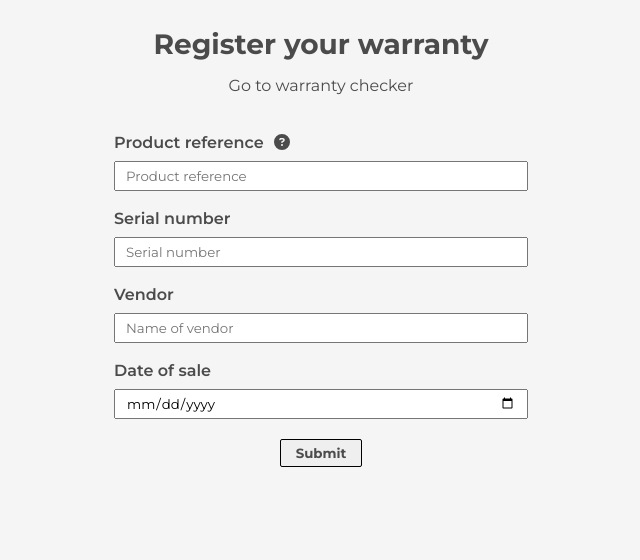
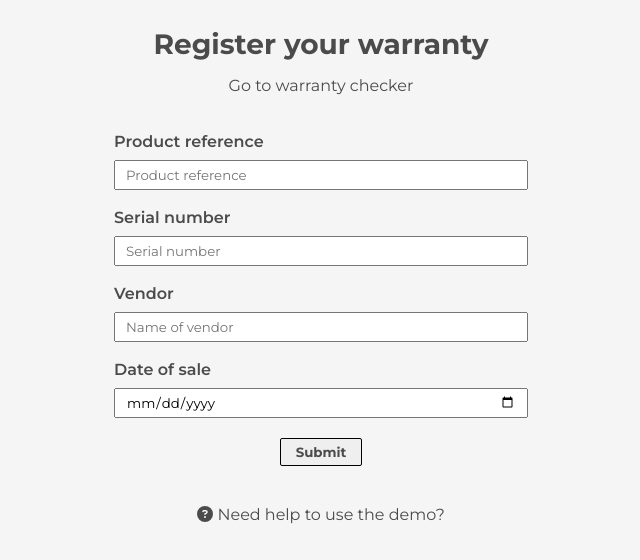
Before and after one commit to frischknechta/warranty-app-frontend, a React (Vite) app: page / in a window 1280 px wide. Shown: the top 560 px of the page, without its empty margins (319-959 px from the left). Built offline with nearby package versions, Linux system fonts and the light colour scheme; the HTML template or start-up script is replaced by a standard one.

Commit message:
Modification of hint to make it more practical. Details and summary are now used instead of displaying on hover.

```diff
--- a/src/routes/Register/Register.css
+++ b/src/routes/Register/Register.css
@@ -84,23 +84,17 @@
   text-align: justify;
 }
 
-.registerPage .help {
-  margin-left: 10px;
+.registerPage details {
+  width: 90%;
+
+  & summary {
+    list-style: none;
+    text-align: center;
+  }
 }
 
 .registerPage .hint {
-  display: none;
-  position: absolute;
-  background-color: white;
-  border: 1px solid black;
-  width: 220px;
-  flex-direction: column;
   font-size: 12px;
-  left: 190px;
-  top: -25px;
-  padding: 5px;
+  margin: 10px auto;
+  text-align: center;
 }
-
-.registerPage .help:hover .hint {
-  display: flex;
-}
--- a/src/routes/Register/Register.jsx
+++ b/src/routes/Register/Register.jsx
@@ -48,19 +48,7 @@ const Register = () => {
 
       <form onSubmit={handleSubmit}>
         <label htmlFor="reference">
-          <span>
-            Product reference
-            <span className="help">
-              <FontAwesomeIcon icon={"circle-question"} />
-              <div className="hint">
-                <span>
-                  For the demo, use the reference numbers 123456789[0 - 9].
-                </span>
-                <span>Ex. 1234567895</span>
-              </div>
-            </span>
-          </span>
-
+          Product reference
           <input
             type="text"
             name="reference"
@@ -157,6 +145,18 @@ const Register = () => {
         </label>
         <button disabled={validRef === "invalid" ? true : false}>Submit</button>
         <div className="error">{errorMessage ? errorMessage : null}</div>
+        <details>
+          <summary>
+            <FontAwesomeIcon icon={"circle-question"} /> Need help to use the
+            demo?
+          </summary>
+          <div className="hint">
+            <span>
+              For the demo, use the reference numbers 123456789[0 - 9]. For
+              example 1234567895.
+            </span>
+          </div>
+        </details>
       </form>
     </div>
   );
```
